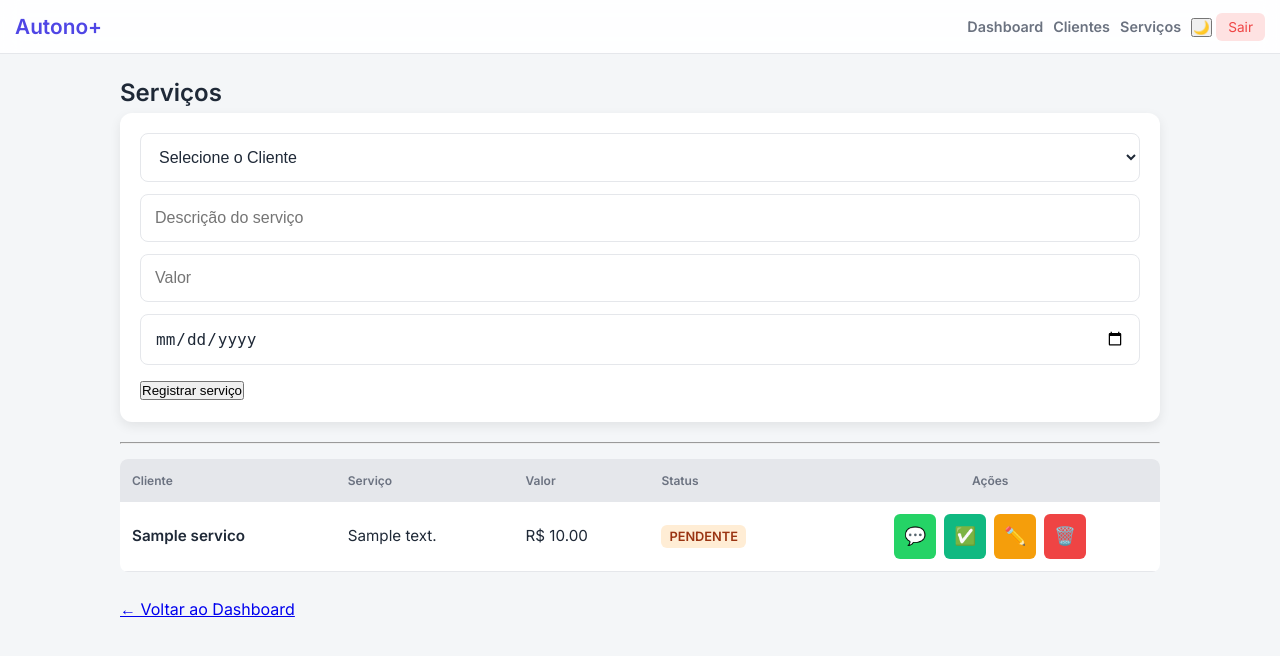
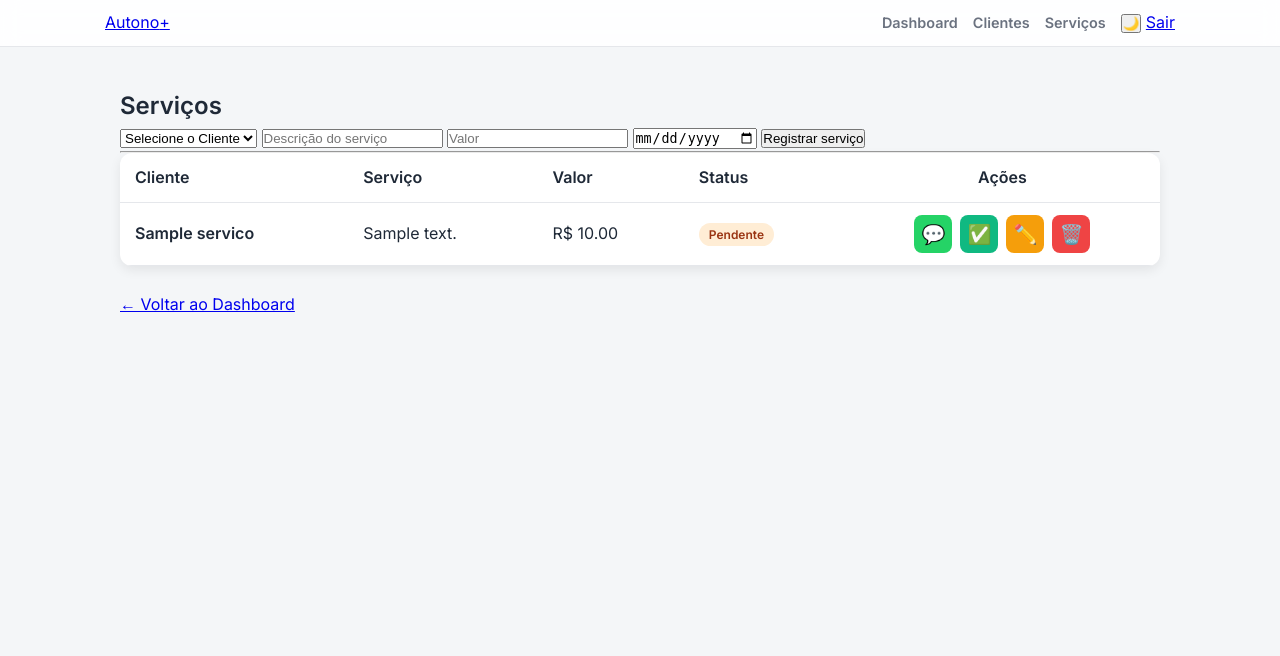
Before and after one commit to euefrai/autono-plus, a Flask app: page /servicos in a window 1280 px wide. Shown: the top 656 px of the page. Run offline with Flask 3, Linux system fonts and the light colour scheme; a user stored in the database is signed in; a database or web service that is not in the repository returns one stand-in record (values such as "Sample title"); some libraries are stand-ins or nearby versions.

Commit message:
tudo certo

```diff
--- a/static/css/style.css
+++ b/static/css/style.css
@@ -1,5 +1,5 @@
 /* =========================================
-   1. VARIÁVEIS DE CORES
+   1. VARIÁVEIS E CONFIGURAÇÕES TEMA
    ========================================= */
 :root {
     --bg-body: #f4f6f8;
@@ -29,38 +29,29 @@ body.dark-theme {
     --shadow: rgba(0, 0, 0, 0.4);
 }
 
-/* =========================================
-   2. RESET E CONFIGURAÇÕES GERAIS
-   ========================================= */
-* {
-    margin: 0;
-    padding: 0;
-    box-sizing: border-box;
-}
+* { margin: 0; padding: 0; box-sizing: border-box; }
 
 html, body {
     width: 100%;
-    overflow-x: hidden; /* trava definitiva do scroll lateral */
+    overflow-x: hidden;
 }
 
 body {
     background-color: var(--bg-body);
     color: var(--text-main);
-    font-family: 'Inter', 'Segoe UI', sans-serif;
-    transition: background 0.3s, color 0.3s;
+    font-family: 'Inter', sans-serif;
     line-height: 1.6;
     font-size: 16px;
 }
 
 .container {
     max-width: 1100px;
-    width: 100%;
-    margin: 20px auto;
-    padding: 0 15px;
+    margin: 0 auto;
+    padding: 20px 15px;
 }
 
 /* =========================================
-   3. NAVBAR (RESPONSIVA E SEGURA)
+   2. NAVBAR RESPONSIVA
    ========================================= */
 .navbar {
     position: sticky;
@@ -68,31 +59,23 @@ body {
     background: var(--nav-bg);
     backdrop-filter: blur(10px);
     border-bottom: 1px solid var(--border);
+    z-index: 1000;
     padding: 10px 0;
-    z-index: 1000;
 }
 
 .nav-container {
     display: flex;
     justify-content: space-between;
     align-items: center;
+    max-width: 1100px;
+    margin: 0 auto;
     padding: 0 15px;
-    flex-wrap: wrap; /* evita estouro horizontal */
-}
-
-.brand {
-    font-size: 1.3rem;
-    font-weight: 700;
-    text-decoration: none;
-    color: var(--primary);
-    white-space: nowrap;
 }
 
 .nav-links {
     display: flex;
-    gap: 10px;
+    gap: 15px;
     align-items: center;
-    flex-wrap: wrap; /* permite quebrar no mobile */
 }
 
 .nav-item {
@@ -100,184 +83,87 @@ body {
     color: var(--text-muted);
     font-weight: 600;
     font-size: 0.9rem;
-    white-space: nowrap;
-}
-
-.btn-logout {
-    background: #fee2e2;
-    color: var(--danger);
-    padding: 6px 12px;
-    border-radius: 6px;
-    text-decoration: none;
-    font-size: 0.85rem;
-    white-space: nowrap;
 }
 
 /* =========================================
-   4. CARDS E TABELAS
+   3. TABELAS E BOTÕES (O ajuste principal)
    ========================================= */
-.card {
+.table-wrapper {
+    width: 100%;
+    overflow-x: auto; /* Permite scroll se necessário */
     background: var(--bg-card);
-    padding: 20px;
     border-radius: 12px;
     box-shadow: 0 4px 12px var(--shadow);
-    margin-bottom: 20px;
-    width: 100%;
-}
-
-/* tabela agora nunca força o body */
-.table-wrapper {
-    width: 100%;
-    overflow-x: auto;
-    -webkit-overflow-scrolling: touch;
-    border-radius: 8px;
-    margin-top: 15px;
 }
 
 table {
     width: 100%;
     border-collapse: collapse;
-    background: var(--bg-card);
+    min-width: 600px; /* Garante que os dados não fiquem esmagados */
 }
 
-th {
-    background: var(--border);
-    color: var(--text-muted);
-    padding: 12px;
+th, td {
+    padding: 12px 15px;
     text-align: left;
-    font-size: 0.75rem;
-    white-space: nowrap;
+    border-bottom: 1px solid var(--border);
 }
 
-td {
-    padding: 12px;
-    border-bottom: 1px solid var(--border);
-    font-size: 0.95rem;
-    white-space: nowrap;
-}
-
-/* =========================================
-   5. FORMULÁRIOS E BOTÕES
-   ========================================= */
-form {
-    background: var(--bg-card);
-    padding: 20px;
-    border-radius: 12px;
-}
-
-input, select {
-    width: 100%;
-    padding: 14px;
-    margin-bottom: 12px;
-    border-radius: 8px;
-    border: 1px solid var(--border);
-    background: var(--bg-input);
-    color: var(--text-main);
-    font-size: 1rem;
-}
-
-.btn {
-    width: 100%;
-    max-width: 100%;
-    background: var(--primary);
-    color: white;
-    border: none;
-    padding: 14px;
-    border-radius: 8px;
-    font-weight: 700;
-    cursor: pointer;
-    text-align: center;
-    white-space: normal;
-}
-
-/* =========================================
-   6. MOBILE (AJUSTES FINAIS)
-   ========================================= */
-@media (max-width: 600px) {
-
-    .nav-container {
-        flex-direction: column;
-        align-items: stretch;
-        gap: 10px;
-    }
-
-    .nav-links {
-        width: 100%;
-        justify-content: center;
-    }
-
-    .container {
-        margin: 15px auto;
-    }
-
-    .brand {
-        font-size: 1.4rem;
-        text-align: center;
-    }
-
-    .btn-logout {
-        width: 100%;
-        text-align: center;
-    }
-}
-
-/* Celulas de Ações */
+/* Centraliza e organiza os botões de ação */
 .actions-cell {
     text-align: center;
-    min-width: 140px; /* Garante espaço para os 4 botões */
 }
 
 .btn-group-mobile {
     display: flex;
     gap: 8px;
     justify-content: center;
+    flex-wrap: nowrap; /* Mantém os botões na mesma linha na tabela */
 }
 
-/* Botões pequenos para celular */
 .btn-sm {
-    padding: 8px 10px;
-    border-radius: 6px;
-    text-decoration: none;
-    font-size: 1.1rem; /* Emojis ficam melhores um pouco maiores */
-    display: flex;
+    display: inline-flex;
     align-items: center;
     justify-content: center;
-    transition: transform 0.1s;
-    border: 1px solid var(--border);
-    background: var(--bg-card);
+    width: 38px;  /* Botões quadrados facilitam o toque */
+    height: 38px;
+    border-radius: 8px;
+    text-decoration: none;
+    font-size: 1.2rem;
+    transition: 0.2s;
+    border: none;
 }
 
-.btn-sm:active {
-    transform: scale(0.9);
+.btn-sm:active { transform: scale(0.9); }
+
+.btn-whatsapp { background: #25D366; color: white; }
+.btn-success  { background: #10b981; color: white; }
+.btn-edit     { background: #f59e0b; color: white; }
+.btn-delete   { background: #ef4444; color: white; }
+
+/* Status Badges */
+.status-badge {
+    padding: 4px 10px;
+    border-radius: 20px;
+    font-size: 0.75rem;
+    font-weight: 700;
 }
+.status-badge.pendente { background: #ffedd5; color: #9a3412; }
+.status-badge.pago     { background: #dcfce7; color: #166534; }
 
-/* Cores dos Badges */
-.status-badge {
-    padding: 4px 8px;
-    border-radius: 6px;
-    font-size: 0.8rem;
-    font-weight: bold;
-    text-transform: uppercase;
+/* =========================================
+   4. AJUSTES MOBILE (TELA < 600px)
+   ========================================= */
+@media (max-width: 600px) {
+    .nav-container {
+        flex-direction: column;
+        gap: 12px;
+    }
+
+    .brand { font-size: 1.5rem; }
+
+    /* Melhora o formulário no celular */
+    input, select, .btn {
+        font-size: 16px; /* Evita zoom no iPhone */
+        padding: 15px;
+    }
 }
-
-.status-badge.pendente {
-    background: #ffedd5;
-    color: #9a3412;
-}
-
-.status-badge.pago {
-    background: #dcfce7;
-    color: #166534;
-}
-
-/* Botões específicos */
-.btn-whatsapp { background-color: #25D366; color: white !important; border: none; }
-.btn-success { background-color: #10b981; color: white !important; border: none; }
-.btn-edit { background-color: #f59e0b; color: white !important; border: none; }
-.btn-delete { background-color: #ef4444; color: white !important; border: none; }
-
-.done-text {
-    color: var(--success);
-    font-weight: bold;
-    font-size: 0.9rem;
-}
--- a/templates/servicos.html
+++ b/templates/servicos.html
@@ -56,14 +56,13 @@
                     <td class="actions-cell">
                         {% if s[4] == "pendente" %}
                             <div class="btn-group-mobile">
-                                <a class="btn-sm btn-whatsapp" title="Cobrar" href="{{ url_for('servicos.cobrar_servico', id=s[0]) }}">💬</a>
-                                <a class="btn-sm btn-success" title="Pago" href="{{ url_for('servicos.pagar_servico', id=s[0]) }}">✅</a>
-                                <a class="btn-sm btn-edit" title="Editar" href="{{ url_for('servicos.editar_servico', id=s[0]) }}">✏️</a>
-                                <a class="btn-sm btn-delete" title="Excluir" href="{{ url_for('servicos.excluir_servico', id=s[0]) }}"
-                                    onclick="return confirm('Excluir este serviço?')">🗑️</a>
+                                <a class="btn-sm btn-whatsapp" href="{{ url_for('servicos.cobrar_servico', id=s[0]) }}">💬</a>
+                                <a class="btn-sm btn-success" href="{{ url_for('servicos.pagar_servico', id=s[0]) }}">✅</a>
+                                <a class="btn-sm btn-edit" href="{{ url_for('servicos.editar_servico', id=s[0]) }}">✏️</a>
+                                <a class="btn-sm btn-delete" href="{{ url_for('servicos.excluir_servico', id=s[0]) }}" onclick="return confirm('Excluir?')">🗑️</a>
                             </div>
                         {% else %}
-                            <span class="done-text">Pago!</span>
+                            <span class="done-text">✅ Pago</span>
                         {% endif %}
                     </td>
                 </tr>
```
